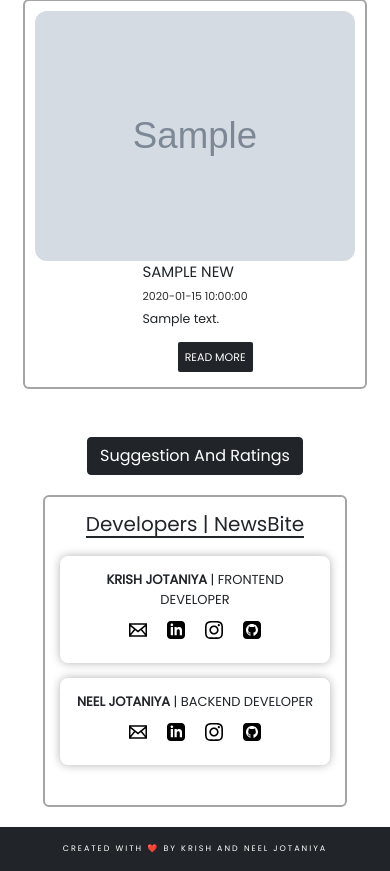
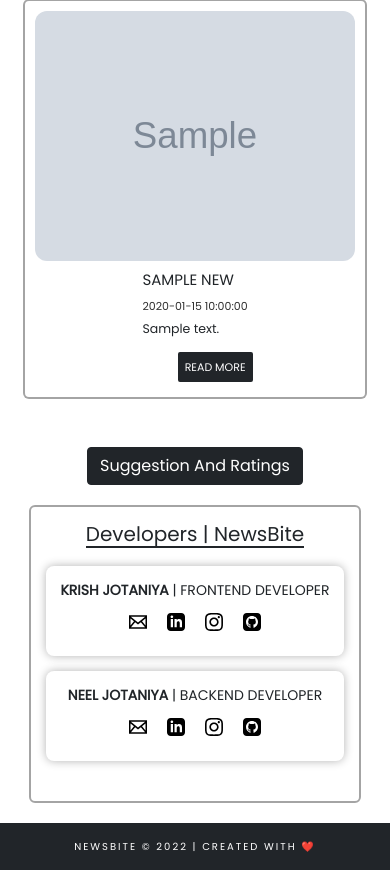
Before and after one commit to neel-jotaniya/NewsBite, a Flask app: template templates/index.html in a window 390 px wide. Shown: the part 90-961 px from the top of the page. Run offline with Flask 2, Linux system fonts and the light colour scheme; the template is opened without the code that fills it: most values are stand-ins (such as "Sample title", 1, 10 or a date in 2020); grey boxes marked "Sample" are stand-in pictures; some libraries are stand-ins or nearby versions.

Commit message:
final changes

```diff
--- a/static/style.css
+++ b/static/style.css
@@ -41,7 +41,7 @@
   font-weight: 500;
   text-transform: uppercase;
   font-size: 17px;
-  margin-bottom: 5px;
+  margin-bottom: 7px;
   padding: 0px 10px;
 }
 p {
@@ -167,6 +167,7 @@ h5{
   }
   .title {
     font-size: 15px;
+    margin-top: 8px;
   }
   .date {
     font-size: 11px;
@@ -180,7 +181,7 @@ h5{
     padding: 5px;
   }
   footer {
-    font-size: 8px;
+    font-size: 10px;
     position: unset;
   }
   h4 {
@@ -198,12 +199,16 @@ h5{
 }
 .front, .back
 {
-  font-size: 13px;
+  font-size: 14px;
   padding: 14px;
   box-shadow: 0px 0px 10px rgba(0, 0, 0, 0.3);
   border-radius: 8px;
   margin-bottom: 15px;
   text-align: center;
+}
+.developers
+{
+  width: 85%;
 }
 }
 @media only screen and (max-width: 1200px) {
--- a/templates/index.html
+++ b/templates/index.html
@@ -287,7 +287,7 @@
       </div>
     </main>
     <footer>
-      <p>Created With ❤️ By Krish And Neel Jotaniya</p>
+      <p>NewsBite © 2022 | Created With ❤️</p>
     </footer>
   </body>
   <script
```
